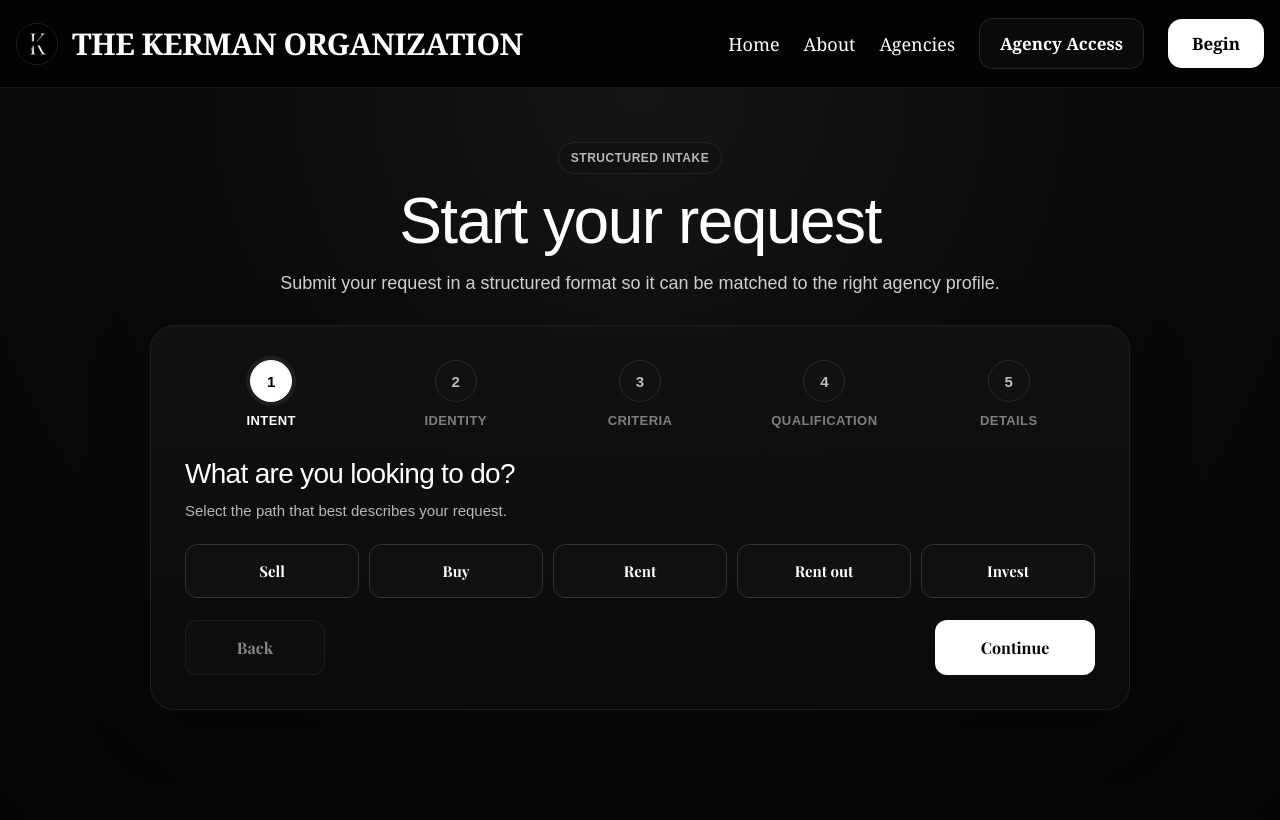
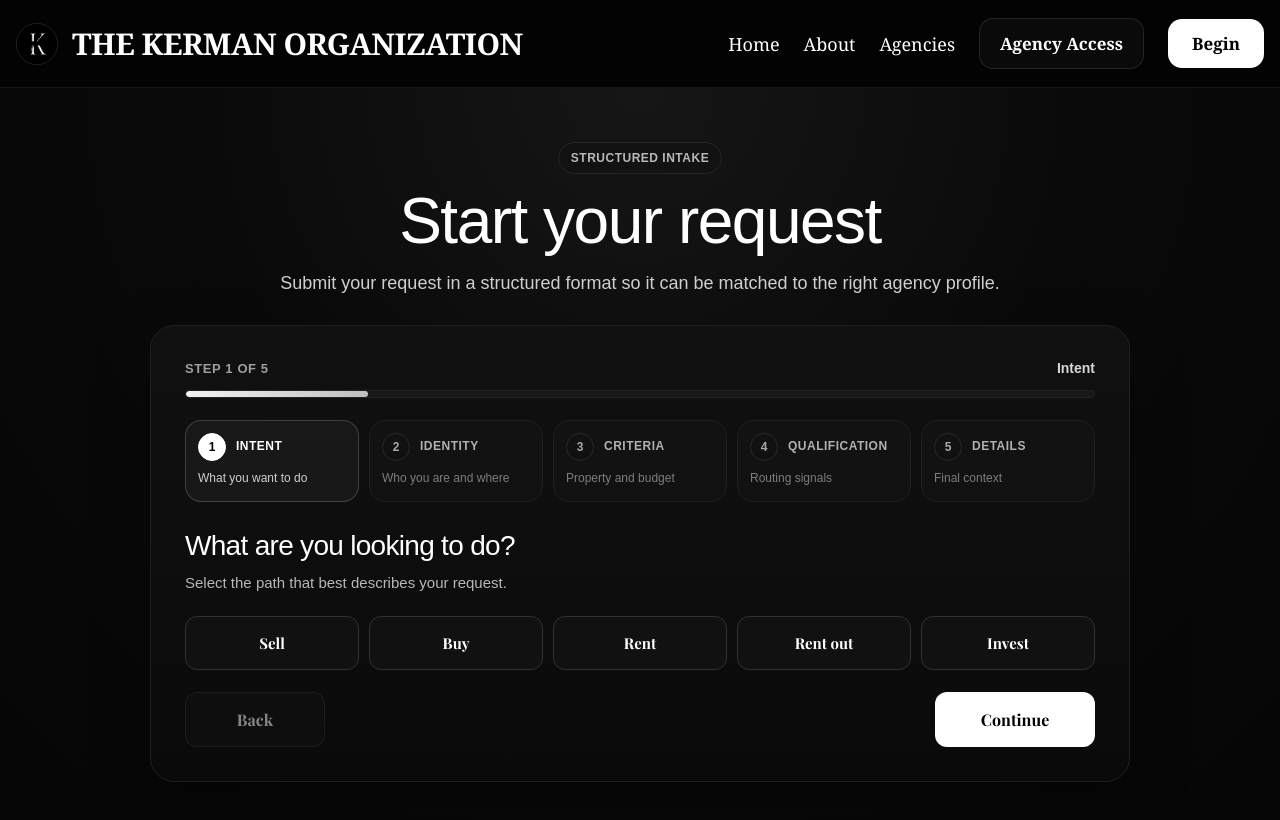
Before and after one commit to kermanmartin/kermanorganization, a Next.js app: page /start in a window 1280 px wide. Shown: the top 820 px of the page. Built offline with nearby package versions, Linux system fonts and the light colour scheme.

Commit message:
CLARIFY START FORM STEP PROGRESSION UI

```diff
--- a/app/start/page.tsx
+++ b/app/start/page.tsx
@@ -105,6 +105,34 @@ const initialFormState: FormState = {
   message: "",
 };
 
+const STEP_CONFIG = [
+  {
+    number: 1,
+    label: "Intent",
+    helper: "What you want to do",
+  },
+  {
+    number: 2,
+    label: "Identity",
+    helper: "Who you are and where",
+  },
+  {
+    number: 3,
+    label: "Criteria",
+    helper: "Property and budget",
+  },
+  {
+    number: 4,
+    label: "Qualification",
+    helper: "Routing signals",
+  },
+  {
+    number: 5,
+    label: "Details",
+    helper: "Final context",
+  },
+] as const;
+
 export default function StartPage() {
   const [step, setStep] = useState(1);
   const [form, setForm] = useState<FormState>(initialFormState);
@@ -134,7 +162,6 @@ export default function StartPage() {
     form.userType === "buyer" ||
     form.userType === "investor" ||
     form.userType === "tenant";
-  const showUrgency = true;
 
   const updateField = <K extends keyof FormState>(
     field: K,
@@ -233,7 +260,7 @@ export default function StartPage() {
         return "Please select the purpose of your request.";
       }
 
-      if (showUrgency && !form.urgency) {
+      if (!form.urgency) {
         return "Please select your urgency.";
       }
 
@@ -345,6 +372,8 @@ export default function StartPage() {
     }
   };
 
+  const progressPercentage = (step / 5) * 100;
+
   return (
     <main
       style={{
@@ -422,7 +451,155 @@ export default function StartPage() {
             boxShadow: "0 20px 60px rgba(0,0,0,0.28)",
           }}
         >
-          <StepIndicator currentStep={step} />
+          <div style={{ marginBottom: "28px" }}>
+            <div
+              style={{
+                display: "flex",
+                justifyContent: "space-between",
+                alignItems: "center",
+                gap: "14px",
+                marginBottom: "14px",
+                flexWrap: "wrap",
+              }}
+            >
+              <div
+                style={{
+                  fontSize: "13px",
+                  color: "#9f9f9f",
+                  textTransform: "uppercase",
+                  letterSpacing: "0.6px",
+                  fontWeight: 700,
+                }}
+              >
+                Step {step} of 5
+              </div>
+
+              <div
+                style={{
+                  fontSize: "14px",
+                  color: "#d7d7d7",
+                  fontWeight: 600,
+                }}
+              >
+                {STEP_CONFIG[step - 1].label}
+              </div>
+            </div>
+
+            <div
+              style={{
+                width: "100%",
+                height: "8px",
+                borderRadius: "999px",
+                backgroundColor: "#181818",
+                border: "1px solid #242424",
+                overflow: "hidden",
+                marginBottom: "22px",
+              }}
+            >
+              <div
+                style={{
+                  width: `${progressPercentage}%`,
+                  height: "100%",
+                  background:
+                    "linear-gradient(90deg, #f3f3f3 0%, #bfbfbf 100%)",
+                  borderRadius: "999px",
+                  transition: "width 0.25s ease",
+                }}
+              />
+            </div>
+
+            <div
+              style={{
+                display: "grid",
+                gridTemplateColumns: "repeat(5, minmax(0, 1fr))",
+                gap: "10px",
+              }}
+            >
+              {STEP_CONFIG.map((item) => {
+                const isCurrent = step === item.number;
+                const isCompleted = step > item.number;
+
+                return (
+                  <div
+                    key={item.number}
+                    style={{
+                      padding: "12px 12px 14px",
+                      borderRadius: "16px",
+                      border: isCurrent
+                        ? "1px solid rgba(255,255,255,0.18)"
+                        : "1px solid #1f1f1f",
+                      backgroundColor: isCurrent
+                        ? "rgba(255,255,255,0.04)"
+                        : "rgba(255,255,255,0.01)",
+                    }}
+                  >
+                    <div
+                      style={{
+                        display: "flex",
+                        alignItems: "center",
+                        gap: "10px",
+                        marginBottom: "8px",
+                      }}
+                    >
+                      <div
+                        style={{
+                          width: "28px",
+                          height: "28px",
+                          borderRadius: "999px",
+                          display: "flex",
+                          alignItems: "center",
+                          justifyContent: "center",
+                          fontSize: "12px",
+                          fontWeight: 700,
+                          backgroundColor: isCurrent
+                            ? "#ffffff"
+                            : isCompleted
+                            ? "#173021"
+                            : "#111111",
+                          color: isCurrent
+                            ? "#000000"
+                            : isCompleted
+                            ? "#8ef0b0"
+                            : "#a8a8a8",
+                          border: isCurrent
+                            ? "1px solid #ffffff"
+                            : isCompleted
+                            ? "1px solid #2e5b3f"
+                            : "1px solid #2a2a2a",
+                          flexShrink: 0,
+                        }}
+                      >
+                        {isCompleted ? "✓" : item.number}
+                      </div>
+
+                      <div
+                        style={{
+                          fontSize: "12px",
+                          color: isCurrent ? "#ffffff" : "#b1b1b1",
+                          textTransform: "uppercase",
+                          letterSpacing: "0.5px",
+                          fontWeight: 700,
+                          lineHeight: "1.3",
+                        }}
+                      >
+                        {item.label}
+                      </div>
+                    </div>
+
+                    <div
+                      style={{
+                        fontSize: "12px",
+                        color: isCurrent ? "#cfcfcf" : "#7d7d7d",
+                        lineHeight: "1.5",
+                      }}
+                    >
+                      {item.helper}
+                    </div>
+                  </div>
+                );
+              })}
+            </div>
+          </div>
 
           <form
             onSubmit={handleSubmit}
@@ -901,8 +1078,7 @@ export default function StartPage() {
                 style={{
                   ...secondaryButtonStyle,
                   opacity: step === 1 || loading ? 0.5 : 1,
-                  cursor:
-                    step === 1 || loading ? "not-allowed" : "pointer",
+                  cursor: step === 1 || loading ? "not-allowed" : "pointer",
                 }}
               >
                 Back
@@ -956,97 +1132,6 @@ export default function StartPage() {
         </div>
       </section>
     </main>
-  );
-}
-
-function StepIndicator({ currentStep }: { currentStep: number }) {
-  const steps = [
-    { number: 1, label: "Intent" },
-    { number: 2, label: "Identity" },
-    { number: 3, label: "Criteria" },
-    { number: 4, label: "Qualification" },
-    { number: 5, label: "Details" },
-  ];
-
-  return (
-    <div style={{ marginBottom: "28px" }}>
-      <div
-        style={{
-          display: "grid",
-          gridTemplateColumns: "repeat(5, 1fr)",
-          gap: "12px",
-          alignItems: "start",
-        }}
-      >
-        {steps.map((step) => {
-          const isActive = currentStep === step.number;
-          const isCompleted = currentStep > step.number;
-
-          return (
-            <div
-              key={step.label}
-              style={{
-                display: "flex",
-                flexDirection: "column",
-                alignItems: "center",
-                gap: "10px",
-              }}
-            >
-              <div
-                style={{
-                  width: "42px",
-                  height: "42px",
-                  borderRadius: "999px",
-                  display: "flex",
-                  alignItems: "center",
-                  justifyContent: "center",
-                  fontSize: "15px",
-                  fontWeight: 700,
-                  border: isActive
-                    ? "1px solid #ffffff"
-                    : isCompleted
-                    ? "1px solid #2f6f46"
-                    : "1px solid #2a2a2a",
-                  backgroundColor: isActive
-                    ? "#ffffff"
-                    : isCompleted
-                    ? "#13311e"
-                    : "#111111",
-                  color: isActive
-                    ? "#000000"
-                    : isCompleted
-                    ? "#8ef0b0"
-                    : "#bcbcbc",
-                  boxShadow: isActive
-                    ? "0 0 0 4px rgba(255,255,255,0.06)"
-                    : "none",
-                }}
-              >
-                {isCompleted ? "✓" : step.number}
-              </div>
-
-              <div
-                style={{
-                  fontSize: "13px",
-                  fontWeight: 700,
-                  letterSpacing: "0.4px",
-                  textTransform: "uppercase",
-                  color: isActive
-                    ? "#ffffff"
-                    : isCompleted
-                    ? "#cfcfcf"
-                    : "#7f7f7f",
-                  textAlign: "center",
-                  lineHeight: "1.4",
-                }}
-              >
-                {step.label}
-              </div>
-            </div>
-          );
-        })}
-      </div>
-    </div>
   );
 }
 
```
